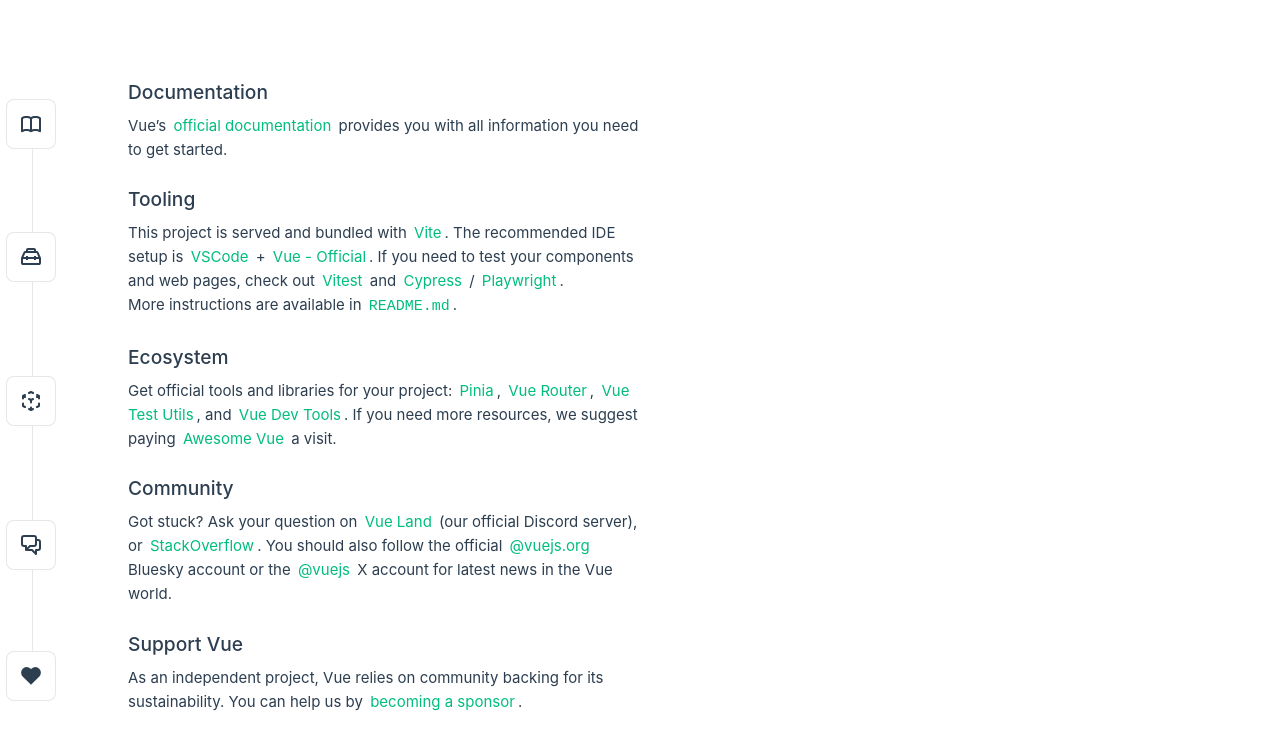
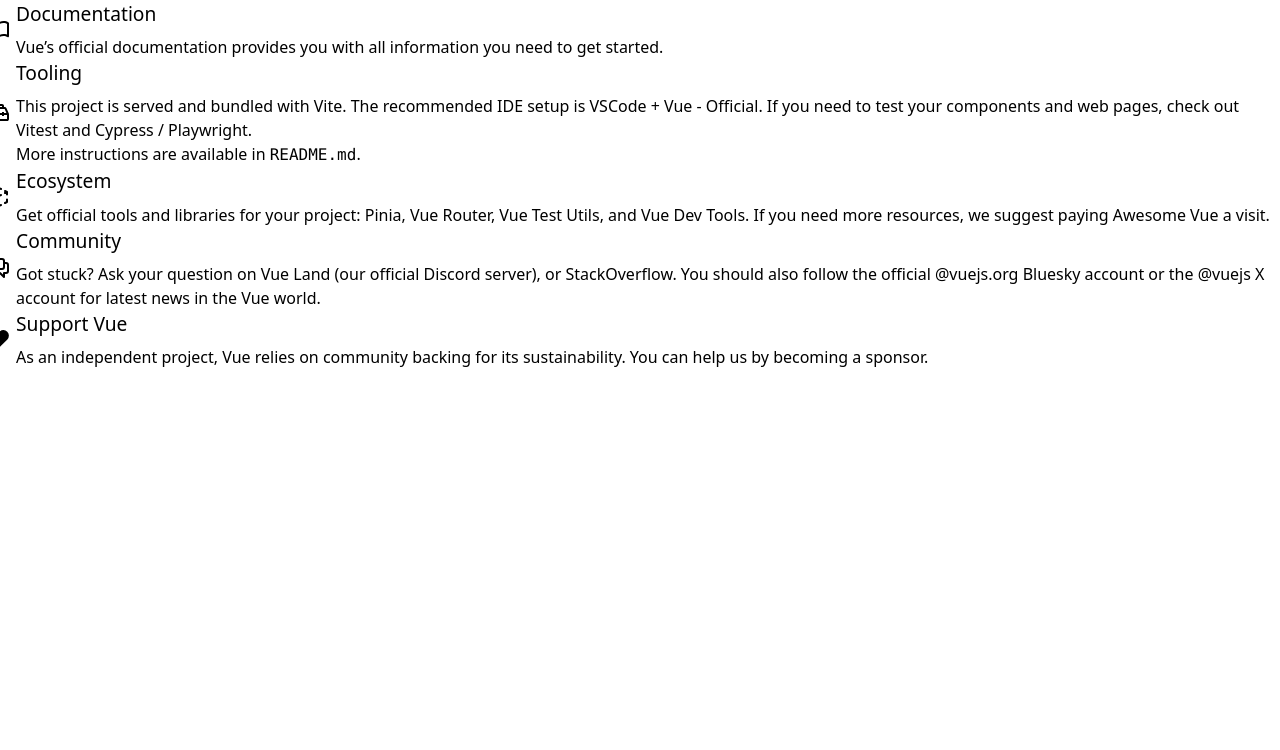
Before and after one commit to joebertcerezo/playframework-uploadFile-client, a Vue app: page / in a window 1280 px wide. Shown: the top 750 px of the page. Built offline with nearby package versions, Linux system fonts and the light colour scheme.

Commit message:
Update main.css

```diff
--- a/src/assets/main.css
+++ b/src/assets/main.css
@@ -1,35 +1,2 @@
-@import './base.css';
-
-#app {
-  max-width: 1280px;
-  margin: 0 auto;
-  padding: 2rem;
-  font-weight: normal;
-}
-
-a,
-.green {
-  text-decoration: none;
-  color: hsla(160, 100%, 37%, 1);
-  transition: 0.4s;
-  padding: 3px;
-}
-
-@media (hover: hover) {
-  a:hover {
-    background-color: hsla(160, 100%, 37%, 0.2);
-  }
-}
-
-@media (min-width: 1024px) {
-  body {
-    display: flex;
-    place-items: center;
-  }
-
-  #app {
-    display: grid;
-    grid-template-columns: 1fr 1fr;
-    padding: 0 2rem;
-  }
-}
+/* @import './base.css'; */
+@import 'tailwindcss';
```
